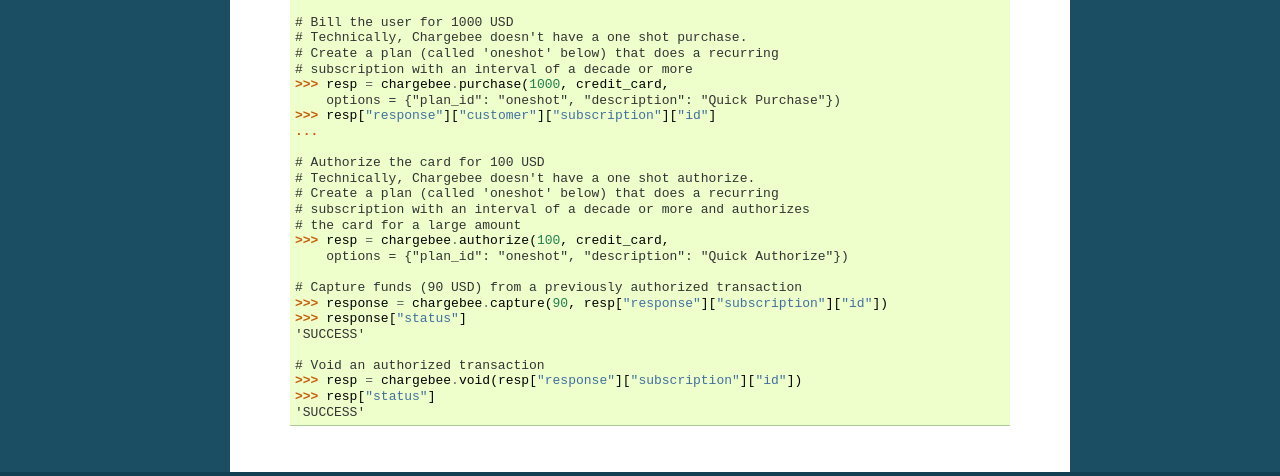
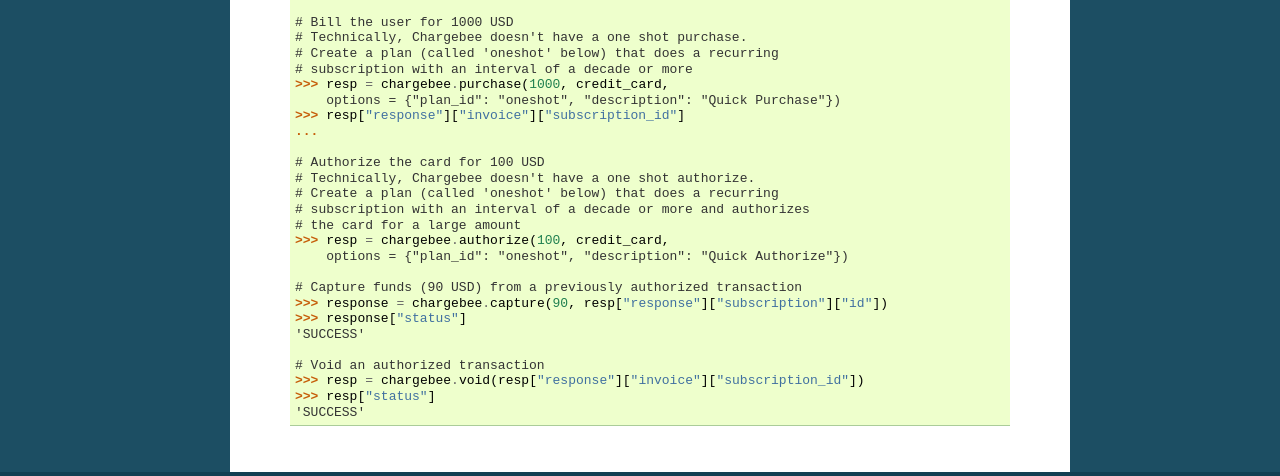
Before and after one commit to agiliq/merchant, a Sphinx documentation site: the page built from docs/gateways/chargebee_gateway.rst, in a window 1280 px wide. Shown: the part 882-1358 px from the top of the page. Built offline with Sphinx 7.4.7, drawn with Linux system fonts in a browser that asks for light colours; some of the changed lines change nothing that is shown.

Commit message:
Fix in the chargebee gateway documentation.

```diff
--- a/docs/gateways/chargebee_gateway.rst
+++ b/docs/gateways/chargebee_gateway.rst
@@ -55,7 +55,7 @@
     # subscription with an interval of a decade or more
     >>> resp = chargebee.purchase(1000, credit_card,
         options = {"plan_id": "oneshot", "description": "Quick Purchase"})
-    >>> resp["response"]["customer"]["subscription"]["id"]
+    >>> resp["response"]["invoice"]["subscription_id"]
     ...
 
     # Authorize the card for 100 USD
@@ -72,7 +72,7 @@
     'SUCCESS'
 
     # Void an authorized transaction
-    >>> resp = chargebee.void(resp["response"]["subscription"]["id"])
+    >>> resp = chargebee.void(resp["response"]["invoice"]["subscription_id"])
     >>> resp["status"]
     'SUCCESS'
 
```
